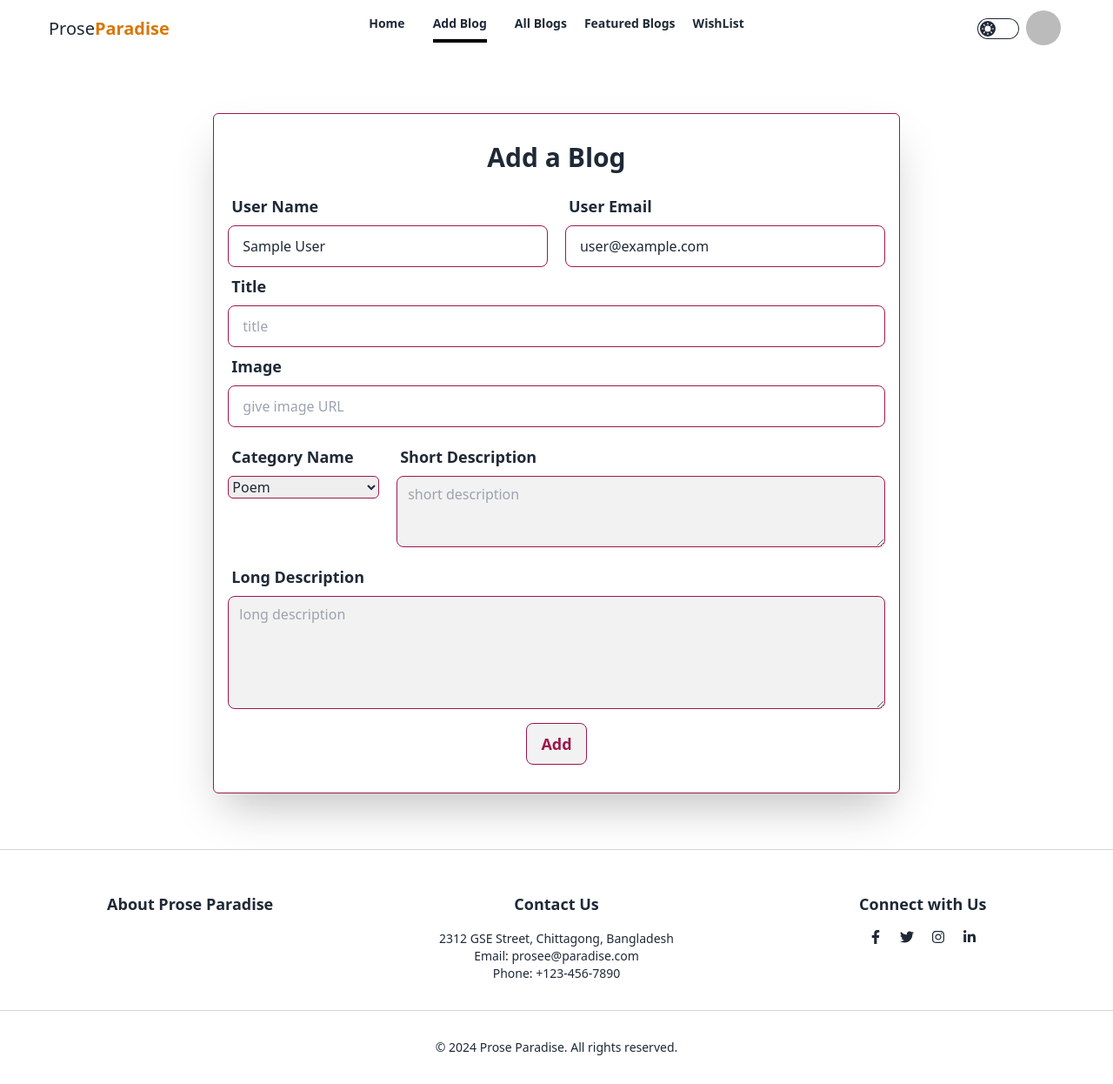
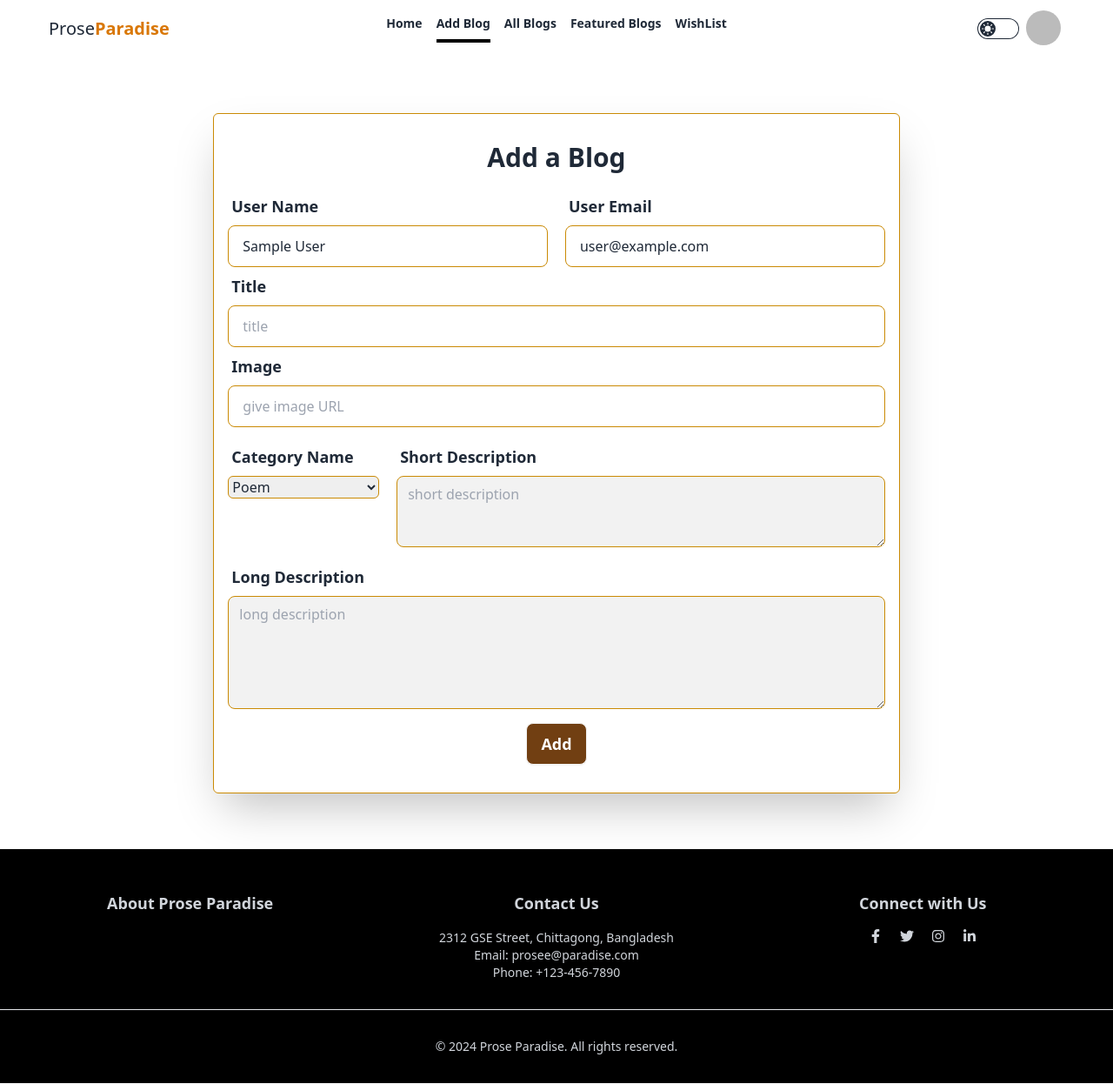
Before and after one commit to Mazed1314/prose-paradise-client, a React (Vite) app: page /add-blog in a window 1280 px wide. Shown: the whole page at 87% size. Built offline with nearby package versions, Linux system fonts and the light colour scheme; no server answers; sample sign-in values are in the browser's storage.

Commit message:
get data in all blog page

```diff
--- a/src/Components/AddBlog.jsx
+++ b/src/Components/AddBlog.jsx
@@ -60,7 +60,7 @@ const AddBlog = () => {
       <Helmet>
         <title>Add Blog</title>
       </Helmet>
-      <div className="bg-transparent border border-pink-800 shadow-2xl p-4 md:w-2/3 mx-auto rounded-md my-16">
+      <div className="bg-transparent border border-yellow-600 shadow-2xl p-4 md:w-2/3 mx-auto rounded-md my-16">
         <h2 className="text-3xl text-center font-semibold my-4">Add a Blog</h2>
         <form onSubmit={handleAddBlog}>
           <div className="flex flex-col md:flex-row gap-5 w-full">
@@ -76,7 +76,7 @@ const AddBlog = () => {
                   name="user_name"
                   defaultValue={user.displayName}
                   placeholder="user name"
-                  className="input input-bordered border-pink-800 w-full"
+                  className="input input-bordered border-yellow-600 w-full"
                   required
                 />
               </label>
@@ -93,7 +93,7 @@ const AddBlog = () => {
                   name="email"
                   defaultValue={user.email}
                   placeholder="user email"
-                  className="input input-bordered border-pink-800 w-full"
+                  className="input input-bordered border-yellow-600 w-full"
                   required
                 />
               </label>
@@ -109,7 +109,7 @@ const AddBlog = () => {
                   type="text"
                   name="title"
                   placeholder="title"
-                  className="input input-bordered border-pink-800 w-full"
+                  className="input input-bordered border-yellow-600 w-full"
                   required
                 />
               </label>
@@ -124,7 +124,7 @@ const AddBlog = () => {
                 type="text"
                 name="photo"
                 placeholder="give image URL"
-                className="input input-bordered border-pink-800  w-full"
+                className="input input-bordered border-yellow-600  w-full"
                 required
               />
             </label>
@@ -139,7 +139,7 @@ const AddBlog = () => {
               </label>
               <select
                 name="category_name"
-                className="rounded-md border border-pink-800"
+                className="rounded-md border border-yellow-600"
               >
                 <option value="Poem">Poem</option>
                 <option value="Novel">Novel</option>
@@ -154,7 +154,7 @@ const AddBlog = () => {
                 </span>
               </label>
               <textarea
-                className="rounded-lg pl-3 pt-2 border border-pink-800 bg-base-200"
+                className="rounded-lg pl-3 pt-2 border border-yellow-600 bg-base-200"
                 name="short_description"
                 placeholder="short description"
                 rows="3"
@@ -171,7 +171,7 @@ const AddBlog = () => {
               </span>
             </label>
             <textarea
-              className="rounded-lg pl-3 pt-2 border border-pink-800 bg-base-200"
+              className="rounded-lg pl-3 pt-2 border border-yellow-600 bg-base-200"
               name="long_description"
               placeholder="long description"
               rows="5"
@@ -184,7 +184,7 @@ const AddBlog = () => {
             <input
               type="submit"
               value="Add"
-              className="btn btn-md border border-pink-800 text-pink-800 text-lg font-bold"
+              className="btn btn-md border text-white bg-yellow-900 text-lg font-bold"
             />
           </div>
         </form>
--- a/src/Components/BlogCard.jsx
+++ b/src/Components/BlogCard.jsx
@@ -58,31 +58,35 @@ const BlogCard = ({ Blog }) => {
   return (
     <div>
       <div className="">
-        <div className="rounded border h-full">
+        <div className="rounded border shadow-xl">
           <figure>
             <img src={image} alt="image" className="w-full h-[200px]" />
           </figure>
-          <div className="card-body">
-            <div className="flex justify-between">
+          <div className="p-4 h-[250px] flex flex-col justify-between">
+            <div className="px-0 flex justify-between">
               <h2 className="card-title">{title}</h2>
-              <h2 className="">{category}</h2>
+              <div className="">
+                <span className="font-medium rounded-full py-1 px-2 bg-gray-200">
+                  {category}
+                </span>
               </div>
+            </div>
+            <p>{short_description}</p>
 
-            <p>{short_description}...</p>
-          </div>
-          <div className="flex justify-around gap-4 my-6">
+            <div className="flex justify-around gap-4 my-3">
               <NavLink
                 to={`/view-details/${_id}`}
-              className="px-1 text-center rounded border border-black bg-transparent hover:bg-black hover:text-white"
+                className="px-1 text-center font-semibold rounded border border-black bg-transparent hover:bg-black hover:text-white"
               >
                 View Details
               </NavLink>
               <NavLink
                 onClick={handleWishList}
-              className="px-1 text-center rounded text-yellow-600 border border-yellow-600 bg-transparent hover:bg-yellow-600 hover:text-white"
+                className="px-1 text-center font-semibold rounded text-yellow-600 border border-yellow-600 bg-transparent hover:bg-yellow-600 hover:text-white"
               >
                 Add WishList
               </NavLink>
+            </div>
           </div>
         </div>
       </div>
--- a/src/Components/Footer.jsx
+++ b/src/Components/Footer.jsx
@@ -7,7 +7,7 @@ import {
 
 const Footer = () => {
   return (
-    <footer className="border-t border-gray-300 py-12 pb-0 mx-0">
+    <footer className=" bg-black text-gray-300 border-gray-300 py-12 pb-0 mx-0">
       <div className="mx-auto px-2 md:px-6">
         <div className="grid grid-cols-1 md:grid-cols-3 gap-8">
           <div className="mb-8">
@@ -32,7 +32,7 @@ const Footer = () => {
               <li>
                 <a
                   href="#"
-                  className="hover:text-pink-800  transition duration-300"
+                  className="hover:text-white transition duration-300"
                 >
                   <FaFacebookF />
                 </a>
@@ -40,7 +40,7 @@ const Footer = () => {
               <li>
                 <a
                   href="#"
-                  className="hover:text-pink-800  transition duration-300"
+                  className="hover:text-yellow-500  transition duration-300"
                 >
                   <FaTwitter />
                 </a>
@@ -48,7 +48,7 @@ const Footer = () => {
               <li>
                 <a
                   href="#"
-                  className="hover:text-pink-800  transition duration-300"
+                  className="hover:text-white  transition duration-300"
                 >
                   <FaInstagram />
                 </a>
@@ -56,7 +56,7 @@ const Footer = () => {
               <li>
                 <a
                   href="#"
-                  className="hover:text-pink-800  transition duration-300"
+                  className="hover:text-white  transition duration-300"
                 >
                   <FaLinkedinIn />
                 </a>
@@ -65,7 +65,7 @@ const Footer = () => {
           </div>
         </div>
       </div>
-      <div className="container border-t border-gray-300 mx-aut py-8 rounded-b-lg">
+      <div className="border-t mx-auto py-8 rounded-b-lg">
         <div className="flex justify-center">
           <p className="text-sm">
             &copy; 2024 Prose Paradise. All rights reserved.
--- a/src/Components/Navbar.jsx
+++ b/src/Components/Navbar.jsx
@@ -55,10 +55,13 @@ const Navbar = () => {
         Add Blog
       </NavLink>
 
-      <div className="lg:block md:hidden block lg:space-x-5">
+      <div className="lg:block md:hidden block">
+        <div className="flex flex-col md:gap-4 md:flex-row">
           <NavLink
             className={({ isActive }) =>
-            isActive ? "md:border-b-4 pb-2 border-black font-bold" : "font-bold"
+              isActive
+                ? "md:border-b-4 pb-2 border-black font-bold"
+                : "font-bold"
             }
             to="/all-blogs"
           >
@@ -66,7 +69,9 @@ const Navbar = () => {
           </NavLink>
           <NavLink
             className={({ isActive }) =>
-            isActive ? "md:border-b-4 pb-2 border-black font-bold" : "font-bold"
+              isActive
+                ? "md:border-b-4 pb-2 border-black font-bold"
+                : "font-bold"
             }
             to="/featured-blogs"
           >
@@ -80,6 +85,7 @@ const Navbar = () => {
           >
             WishList
           </NavLink>
+        </div>
       </div>
 
       <li className="md:block lg:hidden hidden">
@@ -168,7 +174,7 @@ const Navbar = () => {
           </a>
         </div>
         <div className="navbar-center hidden md:flex">
-          <ul className="menu menu-horizontal px-1 flex gap-8">{navLinks}</ul>
+          <ul className="menu menu-horizontal px-1 gap-4">{navLinks}</ul>
         </div>
 
         <div className="navbar-end">
@@ -247,10 +253,13 @@ const Navbar = () => {
             </>
           ) : (
             <>
-              <Link to="/login" className=" hover:font-semibold text-blac mr-3">
+              <Link
+                to="/login"
+                className="font-medium hover:text-gray-500 mr-3"
+              >
                 <u>Login</u>
               </Link>
-              <Link to="/register" className=" hover:font-semibold text-black">
+              <Link to="/register" className="font-medium hover:text-gray-500 ">
                 <u>Register</u>
               </Link>
             </>
--- a/src/Pages/AllBlog.jsx
+++ b/src/Pages/AllBlog.jsx
@@ -1,5 +1,54 @@
+import { useLoaderData } from "react-router-dom";
+import BlogCard from "../Components/BlogCard";
+
 const AllBlog = () => {
-  return <div></div>;
+  const getBlog = useLoaderData();
+  console.log(getBlog);
+  return (
+    <div className=" min-h-screen p-2">
+      <div className="flex gap-2 md:w-7/12">
+        <label className="form-control w-4/12">
+          <div className="label">
+            <span className="label-text">Filtered by category</span>
+          </div>
+          <select className="select select-bordered">
+            <option disabled selected>
+              All
+            </option>
+            <option>Star Wars</option>
+            <option>Harry Potter</option>
+            <option>Lord of the Rings</option>
+            <option>Planet of the Apes</option>
+            <option>Star Trek</option>
+          </select>
+        </label>
+        <label className="form-control w-full">
+          <div className="label">
+            <span className="label-text">Search blogs by blog title</span>
+          </div>
+          <div className="flex">
+            <input
+              type="text"
+              placeholder="Type here "
+              className="input input-bordered w-full"
+            />
+            <input
+              type="submit"
+              value="search"
+              className="btn btn-md border text-white bg-black text-lg font-bold"
+            />
+          </div>
+        </label>
+      </div>
+      <div className="md:w-9/12 mx-auto grid grid-cols-1 md:grid-cols-2 lg:grid-cols-3 gap-4 p-2 py-8 md:py-20">
+        {getBlog.map((Blog) => (
+          <>
+            <BlogCard key={Blog._id} Blog={Blog}></BlogCard>
+          </>
+        ))}
+      </div>
+    </div>
+  );
 };
 
 export default AllBlog;
--- /dev/null
+++ b/src/Pages/UpdateBlog.jsx
@@ -0,0 +1,5 @@
+const UpdateBlog = () => {
+  return <div></div>;
+};
+
+export default UpdateBlog;
--- a/src/main.jsx
+++ b/src/main.jsx
@@ -65,6 +65,7 @@ const router = createBrowserRouter([
       {
         path: "/all-blogs",
         element: <AllBlog></AllBlog>,
+        loader: () => fetch("https://prose-paradise-server.vercel.app/blog"),
       },
       {
         path: "/featured-blogs",
```
Lines whose indentation alone changed are shown as unchanged.
